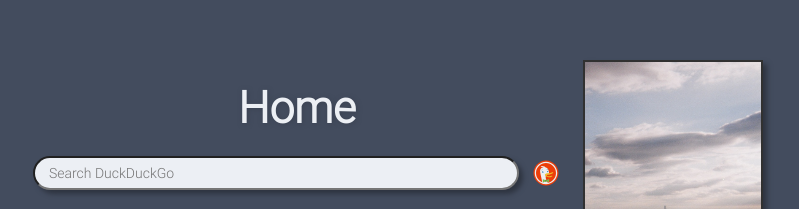
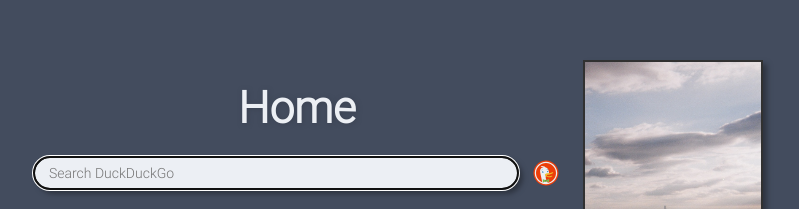
Before and after one commit to apatel762/homepage, a plain HTML site: page index.html in a window 1280 px wide. Shown: the part 181-390 px from the top of the page, without its empty margins (253-1052 px from the left). Drawn offline with Linux system fonts and the light colour scheme.

Commit message:
add autofocus on search bar

```diff
--- a/index.html
+++ b/index.html
@@ -9,7 +9,7 @@
         <nav>
             <h1>Home</h1>
             <form method="GET" action="https://duckduckgo.com/">
-                <input type="text" name="q" placeholder="Search DuckDuckGo">
+                <input type="text" name="q" placeholder="Search DuckDuckGo" autofocus>
             </form>
             <img class="logo" src="images/duck.svg">
             <ul>
```
